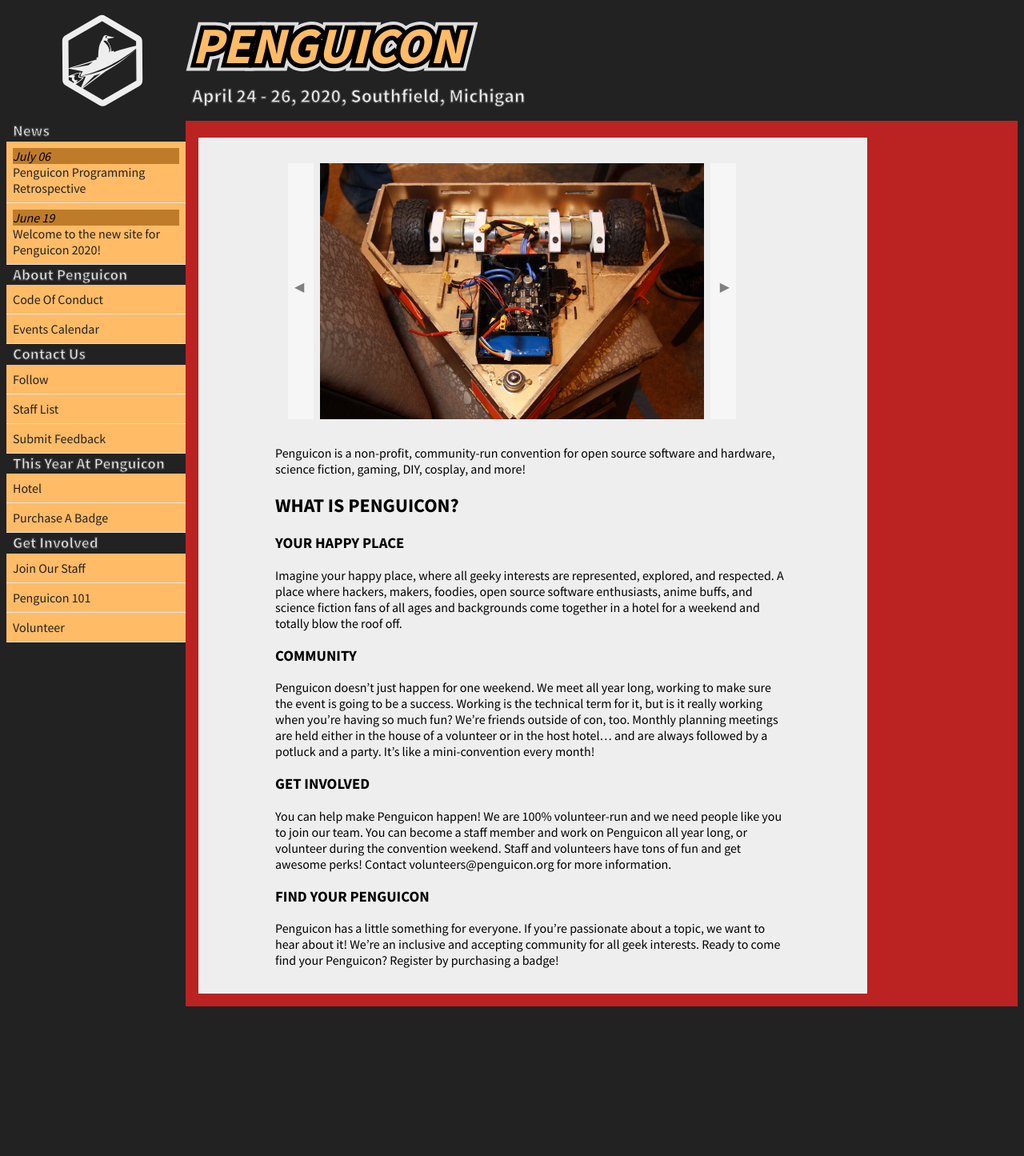
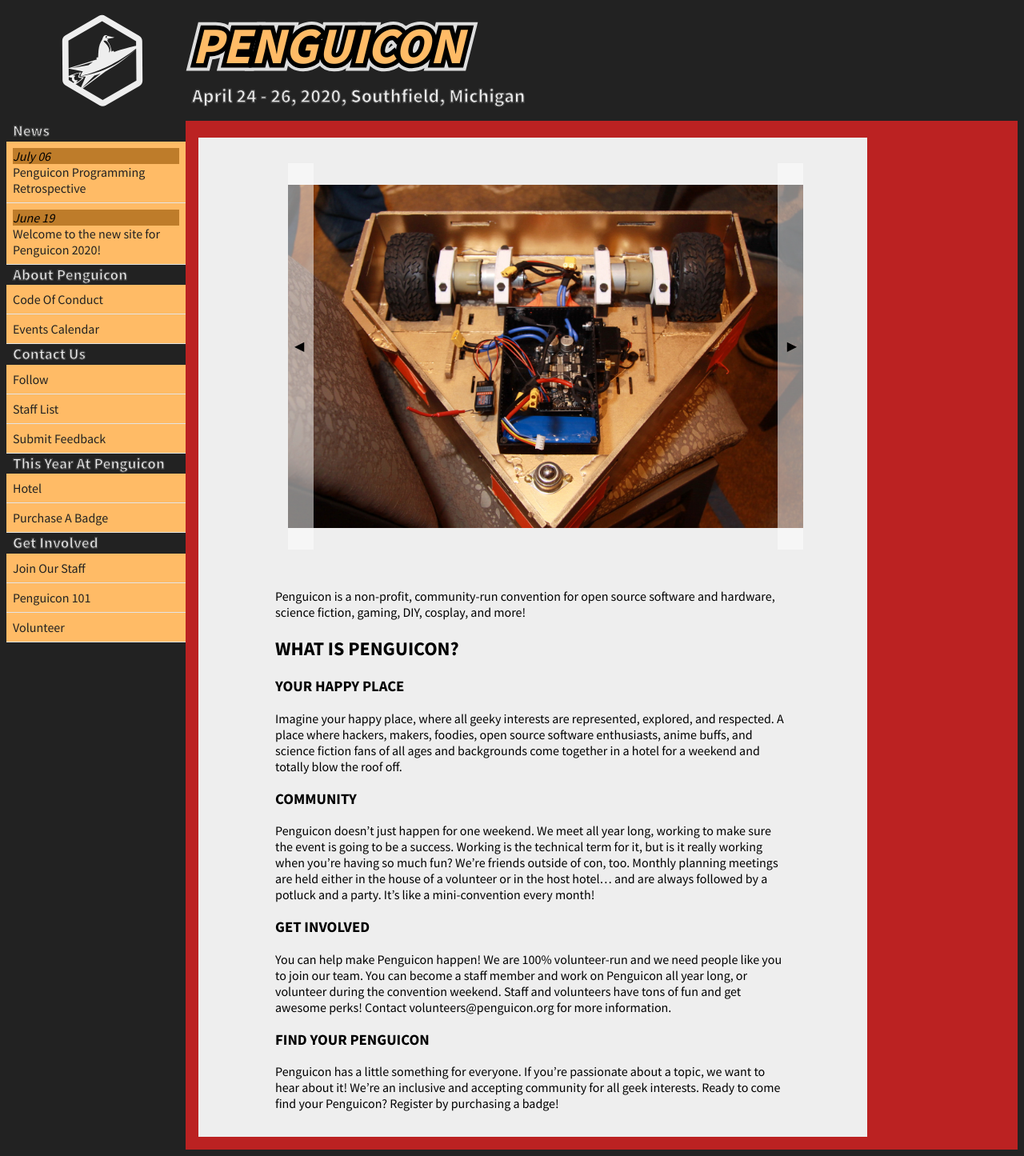
Before and after one commit to penguicon/penguiconwebsite, a Jekyll site: the page built from index.md, in a window 1280 px wide. Shown: the whole page at 80% size. Built offline with Jekyll 4.4.1, drawn with Linux system fonts in a browser that asks for light colours; before the commit the page ends 1266 px from its top, so only the background shows below that.

Commit message:
Photo carousel maintains aspect ratio.

```diff
--- a/_includes/carousel.html
+++ b/_includes/carousel.html
@@ -1,10 +1,10 @@
 <div class="carousel">
+  <div class="aspect-ratio-container">
     <span class="prev-arrow"> ◀ </span>
     <span class="next-arrow"> ▶ </span>
     <div class="prev"></div>
     <div class="next"></div>
     <ol>
-
       {% assign image_extensions = '.png, .jpg, .jpeg' | split: ', ' %}
       {% for static_file in site.static_files %}
       {%   assign path_segments = static_file.path | split: "/"" %}
@@ -14,8 +14,8 @@
         </li>
         {%   endif %}
         {% endfor %}
-
     </ol>
+  </div>
 </div>
 <script>
   carousel = (function(){
--- a/assets/css/main.css
+++ b/assets/css/main.css
@@ -165,7 +165,11 @@
   margin: auto;
   width: 44rem;
 }
-.carousel {
+
+/* Carousel */
+.aspect-ratio-container {
+  width: 100%;
+  padding-top: 75%;
   position: relative;
 }
 .carousel .prev, .carousel .next {
@@ -174,7 +178,7 @@
   height: 100%;
   width: 2rem;
   background-color: rgba(255, 255, 255, 0.5);
-  z-index: 90;
+  z-index: 100;
 }
 .carousel .next {
   right: 0;
@@ -188,6 +192,7 @@
 .carousel .prev-arrow, .carousel .next-arrow {
   position: absolute;
   top: 45%;
+  z-index: 200;
 }
 .carousel .prev-arrow {
   left: .5rem;
@@ -233,8 +238,8 @@
 }
 marquee, .carousel {
   border: 1rem solid #eee;
-  width: 35rem;
-  height: 20rem;
+  width: 100%;
+  position: relative;
 }
 marquee img {
   max-width: 100%;
```
Lines whose indentation alone changed are shown as unchanged.
